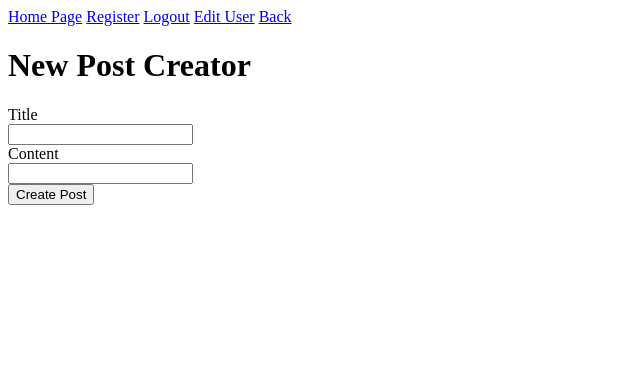
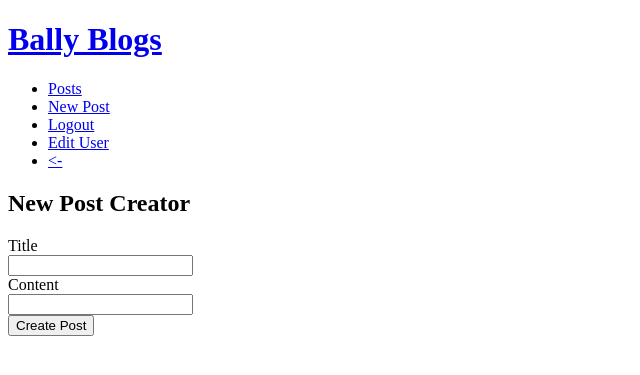
Before and after one commit to dylank09/bally-blogs, a Rails app: page /posts/new in a window 1280 px wide. Shown: the top 375 px of the page, without its empty margins (0-640 px from the left). Run offline with Rails 7, Linux system fonts and the light colour scheme; the visitor is signed in with stand-in values (Sample User, id 1); style sheets or scripts are compiled from the project's sources.

Commit message:
Edit existing blog article - [TPOZ-1901] (#13)
Squashed and merged TPOZ 1901

```diff
--- a/app/controllers/posts_controller.rb
+++ b/app/controllers/posts_controller.rb
@@ -24,6 +24,23 @@ class PostsController < ApplicationController
         @post = Post.find(params[:id])
     end
 
+    def edit
+        @post = Post.find(params[:id])
+        unless current_user == @post.user
+            redirect_to @post, notice: "You are not authorised to edit this post."
+         end
+
+    end
+
+    def update
+        @post = Post.find(params[:id])
+        if @post.update_attributes(params.require(:post).permit(:content, :title))
+            redirect_to @post, notice: "Your post was successfully updated."
+        else
+            render 'edit'
+        end
+    end
+
     private
 
     def post_params
--- a/app/views/layouts/application.html.erb
+++ b/app/views/layouts/application.html.erb
@@ -5,24 +5,46 @@
     <%= csrf_meta_tags %>
     <%= csp_meta_tag %>
 
-    <div class = 'Navbar'>
+    <h1> <%= link_to "Bally Blogs", root_path, {:class => "header"}  %> </h1>
+    <nav>
 
-      <%= link_to "Home Page", root_path %>
-      <%= link_to "Register", new_user_registration_path %>
+      <ul>
 
+        <li>
+          <%= link_to "Posts" , posts_path, {:class => "link"} %>
+        </li>
 
-      <% if !user_signed_in? %>
-        <%= link_to "Login", new_user_session_path %>
-      <% else %>
-        <%= link_to "Logout", destroy_user_session_path, method: :delete %>
-      <% end %>
+        <% if !user_signed_in? %>
+          <li>
+            <%= link_to "Register", new_user_registration_path, {:class => "link"} %>
+          </li>
 
+          <li>
+            <%= link_to "Login", new_user_session_path, {:class => "link"}  %>
+          </li>
 
-      <%= link_to "Edit User", edit_user_registration_path %>
+        <% else %>
 
-      <%= link_to "Back", :back %>
+          <li>
+            <%= link_to "New Post", new_post_path, {:class => "link"} %>
+          </li>
 
-    </div>
+          <li>
+            <%= link_to "Logout", destroy_user_session_path, {method: :delete, :class => "link"}  %>
+          </li>
+
+          <li>
+            <%= link_to "Edit User", edit_user_registration_path, {:class => "link"}  %>
+          </li>
+
+        <% end %>
+
+          <li>
+            <%= link_to "<-" , :back, {:class => "link"}  %>
+          </li>
+
+      </ul>
+    </nav>
 
     <% if notice %>
       <p class="notice"><%= notice %></p>
--- a/app/views/main_page/home.html.erb
+++ b/app/views/main_page/home.html.erb
@@ -1,3 +1 @@
 <h1>Home page </h1>
-
-<%= link_to " Posts " , posts_path %>
--- a/app/views/posts/new.html.erb
+++ b/app/views/posts/new.html.erb
@@ -1,4 +1,4 @@
-<h1>New Post Creator</h1>
+<h2>New Post Creator</h2>
 
 <%= form_for @post do |f| %>
     <%= f.label :title %>
--- a/app/views/posts/show.html.erb
+++ b/app/views/posts/show.html.erb
@@ -7,3 +7,9 @@
 <%= @post.user.full_name %>
 <%= @post.created_at.to_date %>
 </div>
+
+<div>
+<% if current_user == @post.user %>
+    <%= link_to "Edit", edit_post_path %>
+<% end %>
+</div>
--- a/config/initializers/assets.rb
+++ b/config/initializers/assets.rb
@@ -12,3 +12,5 @@ Rails.application.config.assets.paths << Rails.root.join('node_modules')
 # application.js, application.css, and all non-JS/CSS in the app/assets
 # folder are already added.
 # Rails.application.config.assets.precompile += %w( admin.js admin.css )
+
+Rails.application.config.assets.precompile += %w( application.css )
```
Also changed, not shown: app/views/posts/edit.html.erb (added, +14 -0 lines), README.md.
